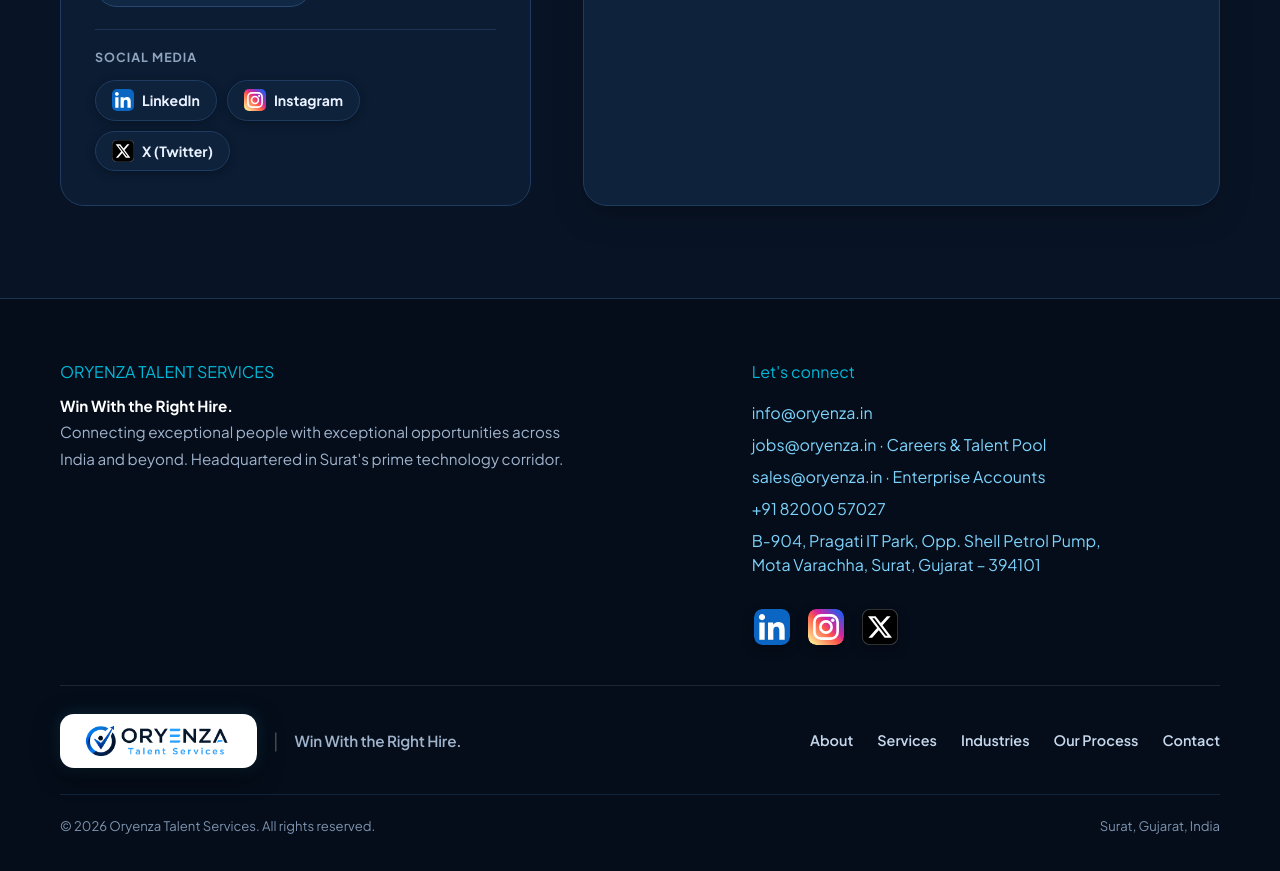
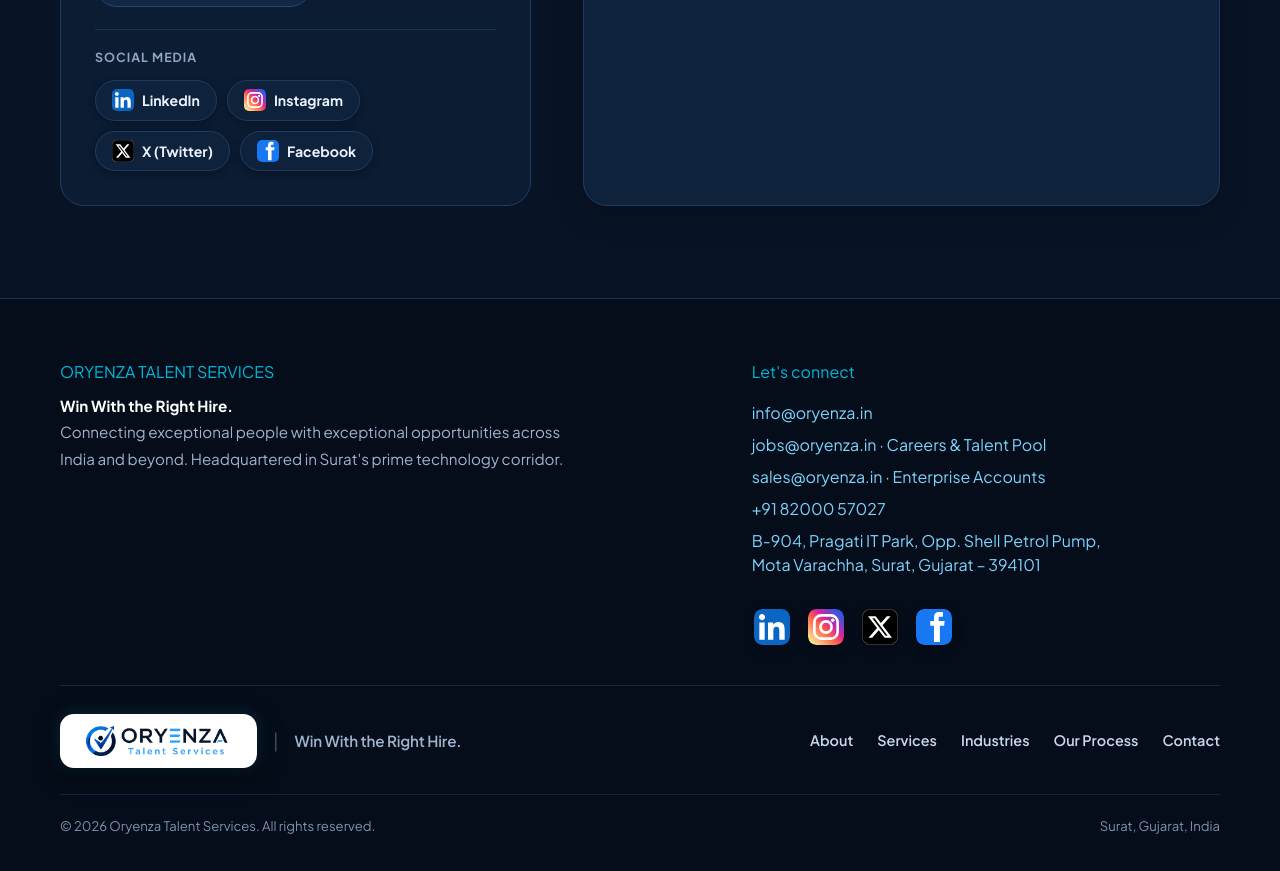
Before and after one commit to oryenzatalentservices-coder/Oryenza-Talent-Services, a React (Vite) app in the folder frontend/: page / in a window 1280 px wide. Shown: the part 7200-8071 px from the top of the page. Built offline with nearby package versions, Linux system fonts and the light colour scheme; no server answers.

Commit message:
feat(social): add Facebook link across ContactSection and Footer

```diff
--- a/frontend/src/components/ContactSection.jsx
+++ b/frontend/src/components/ContactSection.jsx
@@ -261,6 +261,29 @@
                   </svg>
                   <span>X (Twitter)</span>
                 </a>
+
+                <a
+                  className="social-btn facebook-btn"
+                  href="https://facebook.com/share/1E6GSDVZvw/"
+                  target="_blank"
+                  rel="noopener noreferrer"
+                  aria-label="Oryenza on Facebook"
+                  title="Follow Oryenza on Facebook"
+                >
+                  <svg
+                    width="22"
+                    height="22"
+                    viewBox="0 0 24 24"
+                    style={{ flexShrink: 0 }}
+                  >
+                    <rect width="24" height="24" rx="5.5" fill="#1877F2" />
+                    <path
+                      fill="#ffffff"
+                      d="M15.117 8.008V6.156c0-.853.567-1.05 1.01-1.05h1.83V2.05L15.44 2C12.65 2 12 3.738 12 5.922v2.086H9.5v3.134H12V22h3.917V11.142h2.825l.37-3.134h-3.995z"
+                    />
+                  </svg>
+                  <span>Facebook</span>
+                </a>
               </div>
             </div>
           </div>
--- a/frontend/src/components/Footer.jsx
+++ b/frontend/src/components/Footer.jsx
@@ -164,6 +164,22 @@
                     </g>
                   </svg>
                 </a>
+                <a
+                  href="https://facebook.com/share/1E6GSDVZvw/"
+                  target="_blank"
+                  rel="noopener noreferrer"
+                  className="footer-social-icon facebook"
+                  aria-label="Oryenza on Facebook"
+                  title="Follow Oryenza on Facebook"
+                >
+                  <svg width="36" height="36" viewBox="0 0 24 24">
+                    <rect width="24" height="24" rx="5.5" fill="#1877F2" />
+                    <path
+                      fill="#ffffff"
+                      d="M15.117 8.008V6.156c0-.853.567-1.05 1.01-1.05h1.83V2.05L15.44 2C12.65 2 12 3.738 12 5.922v2.086H9.5v3.134H12V22h3.917V11.142h2.825l.37-3.134h-3.995z"
+                    />
+                  </svg>
+                </a>
               </div>
             </div>
           </div>
--- a/frontend/src/styles/index.css
+++ b/frontend/src/styles/index.css
@@ -1811,6 +1811,11 @@
   border-color: #0f1419;
   background: #f7f9fa;
 }
+.social-btn.facebook-btn:hover {
+  color: #1877f2;
+  border-color: #1877f2;
+  background: #f0f6ff;
+}
 
 /* Footer Social Icons ("last part logo type 3 icon") */
 .footer-social-row {
@@ -1849,6 +1854,9 @@
 }
 .footer-social-icon.x-twitter:hover svg {
   box-shadow: 0 6px 20px rgba(255, 255, 255, 0.35);
+}
+.footer-social-icon.facebook:hover svg {
+  box-shadow: 0 6px 20px rgba(24, 119, 242, 0.6);
 }
 
 /* Footer */
@@ -2496,6 +2504,12 @@
   background: #14243b;
 }
 
+html.oryenza-dark .social-btn.facebook-btn:hover {
+  color: #60a5fa;
+  border-color: #1877f2;
+  background: #10233e;
+}
+
 html.oryenza-dark .form-card h3 {
   color: #ffffff;
 }
```
